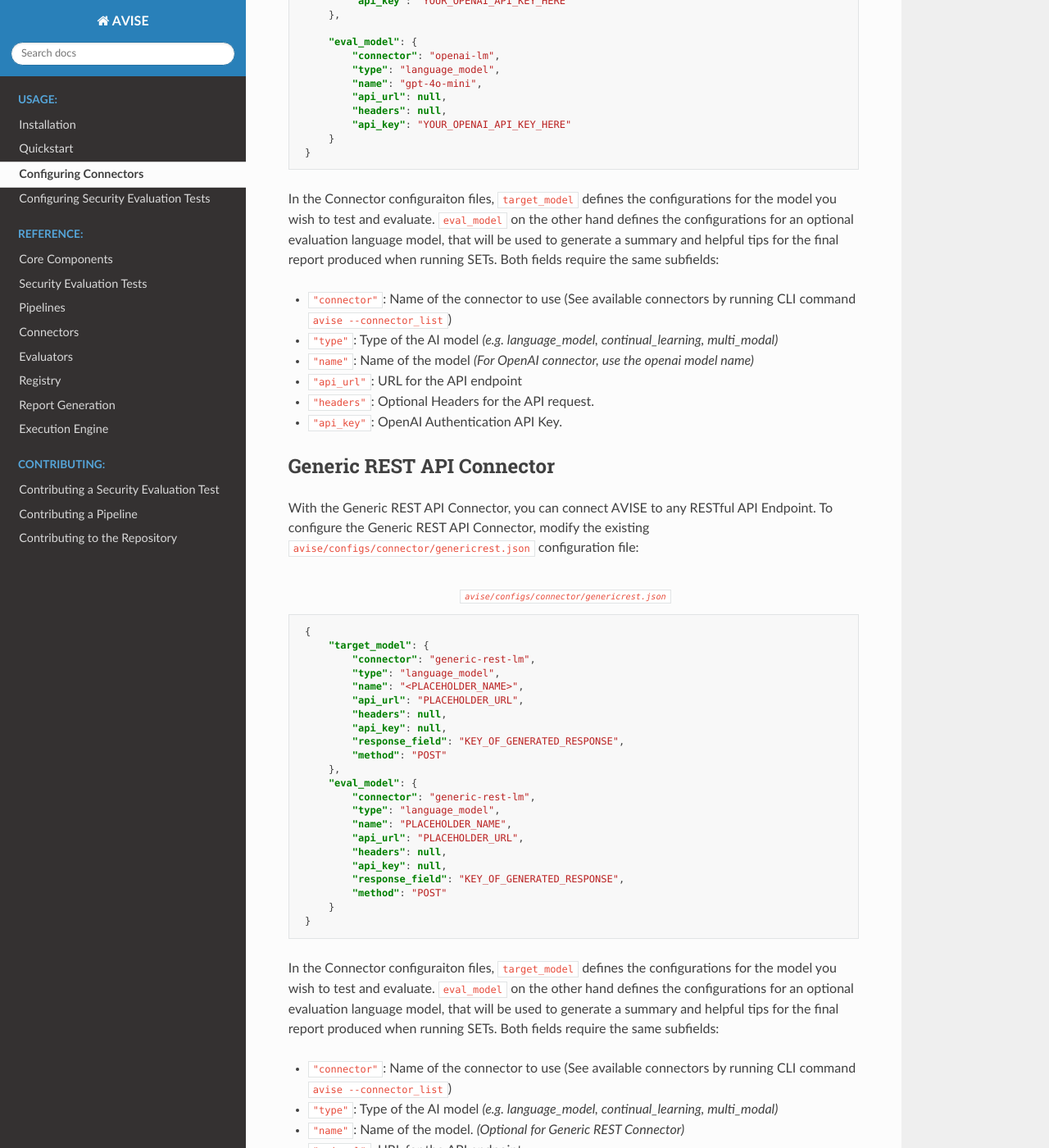
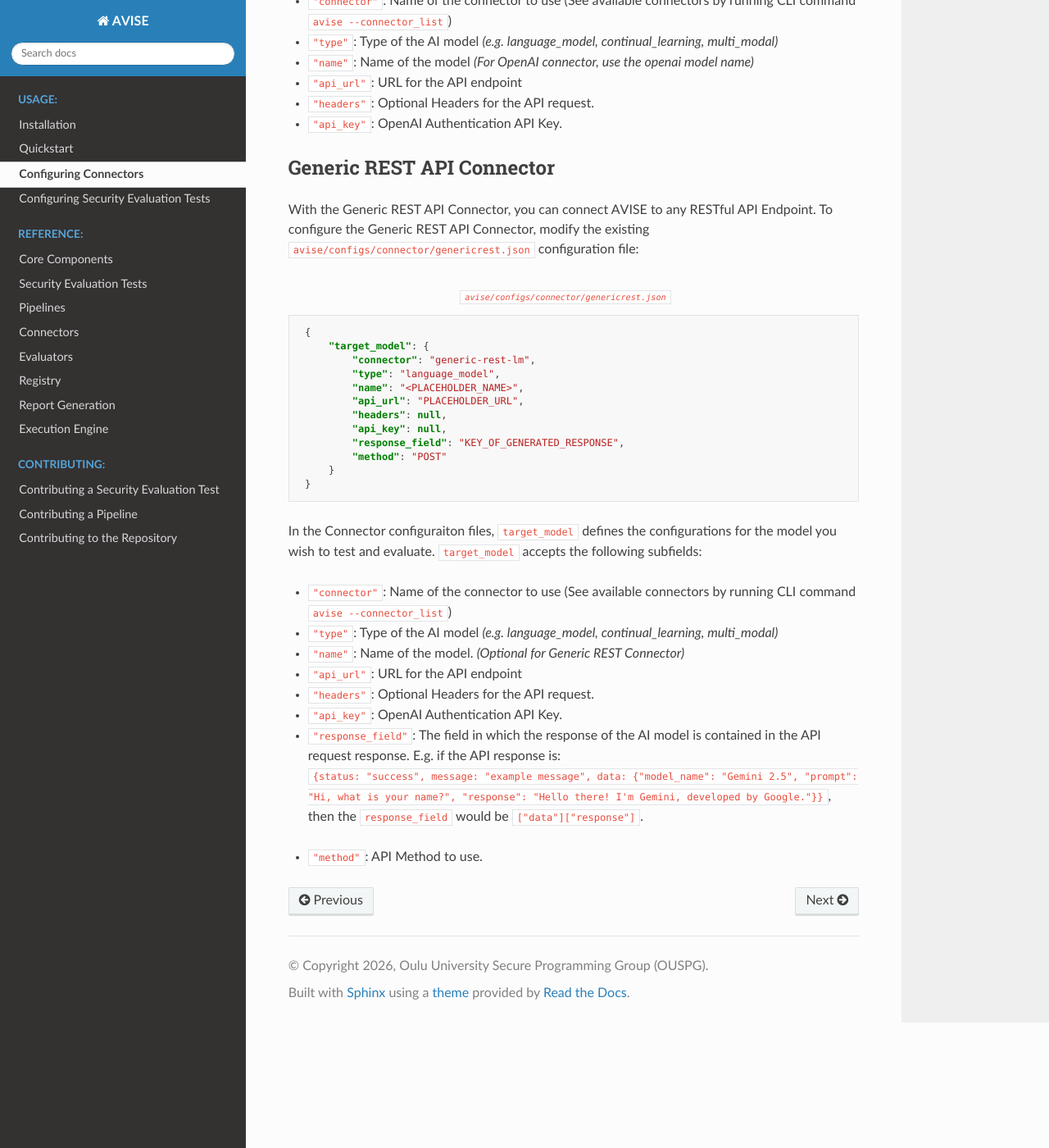
Before and after one commit to ouspg/AVISE, a Sphinx documentation site: the page built from docs/source/configuring.connectors.rst, in a window 1280 px wide and 1400 px high, scrolled down 1475 px. Shown: the whole window at 82% size. Built offline with Sphinx 7.4.7 and the Read the Docs theme 3.1.0, drawn with Linux system fonts in a browser that asks for light colours; some of the changed text lies outside the part shown.

Commit message:
updated docs

```diff
--- a/docs/source/configuring.connectors.rst
+++ b/docs/source/configuring.connectors.rst
@@ -25,20 +25,11 @@ configuration file:
            "name": "phi3:latest", //ADD NAME OF THE OLLAMA MODEL TO TEST HERE
            "api_url": "http://localhost:11434", //Ollama default
            "api_key": null
-       },
-       "eval_model": {
-           "connector": "ollama-lm",
-           "type": "language_model",
-           "name": "phi3:latest", //Optional
-           "api_url": "http://localhost:11434", //Ollama default
-           "api_key": null
        }
    }
 
 In the Connector configuraiton files, ``target_model`` defines the configurations for the
-model you wish to test and evaluate. ``eval_model`` on the other hand defines the configurations
-for an optional evaluation language model, that will be used to generate a summary and helpful tips
-for the final report produced when running SETs. Both fields require the same subfields:
+model you wish to test and evaluate. ``target_model`` requires the following subfields:
 
 * ``"connector"``: Name of the connector to use (See available connectors by running CLI command ``avise --connector_list``)
 * ``"type"``: Type of the AI model *(e.g. language_model, continual_learning, multi_modal)*
@@ -65,22 +56,11 @@ configuration file:
             "api_url": null,
             "headers": null,
             "api_key": "YOUR_OPENAI_API_KEY_HERE"
-        },
-
-        "eval_model": {
-            "connector": "openai-lm",
-            "type": "language_model",
-            "name": "gpt-4o-mini",
-            "api_url": null,
-            "headers": null,
-            "api_key": "YOUR_OPENAI_API_KEY_HERE"
         }
     }
 
 In the Connector configuraiton files, ``target_model`` defines the configurations for the
-model you wish to test and evaluate. ``eval_model`` on the other hand defines the configurations
-for an optional evaluation language model, that will be used to generate a summary and helpful tips
-for the final report produced when running SETs. Both fields require the same subfields:
+model you wish to test and evaluate. ``target_model`` requires the following subfields:
 
 * ``"connector"``: Name of the connector to use (See available connectors by running CLI command ``avise --connector_list``)
 * ``"type"``: Type of the AI model *(e.g. language_model, continual_learning, multi_modal)*
@@ -112,23 +92,11 @@ modify the existing ``avise/configs/connector/genericrest.json`` configuration f
             "api_key": null,
             "response_field": "KEY_OF_GENERATED_RESPONSE",
             "method": "POST"
-        },
-        "eval_model": {
-            "connector": "generic-rest-lm",
-            "type": "language_model",
-            "name": "PLACEHOLDER_NAME",
-            "api_url": "PLACEHOLDER_URL",
-            "headers": null,
-            "api_key": null,
-            "response_field": "KEY_OF_GENERATED_RESPONSE",
-            "method": "POST"
         }
     }
 
 In the Connector configuraiton files, ``target_model`` defines the configurations for the
-model you wish to test and evaluate. ``eval_model`` on the other hand defines the configurations
-for an optional evaluation language model, that will be used to generate a summary and helpful tips
-for the final report produced when running SETs. Both fields require the same subfields:
+model you wish to test and evaluate. ``target_model`` accepts the following subfields:
 
 * ``"connector"``: Name of the connector to use (See available connectors by running CLI command ``avise --connector_list``)
 * ``"type"``: Type of the AI model *(e.g. language_model, continual_learning, multi_modal)*
```
Also changed, not shown: docs/source/installation.rst (+14 -11 lines), docs/source/quickstart.rst (+19 -12 lines).
